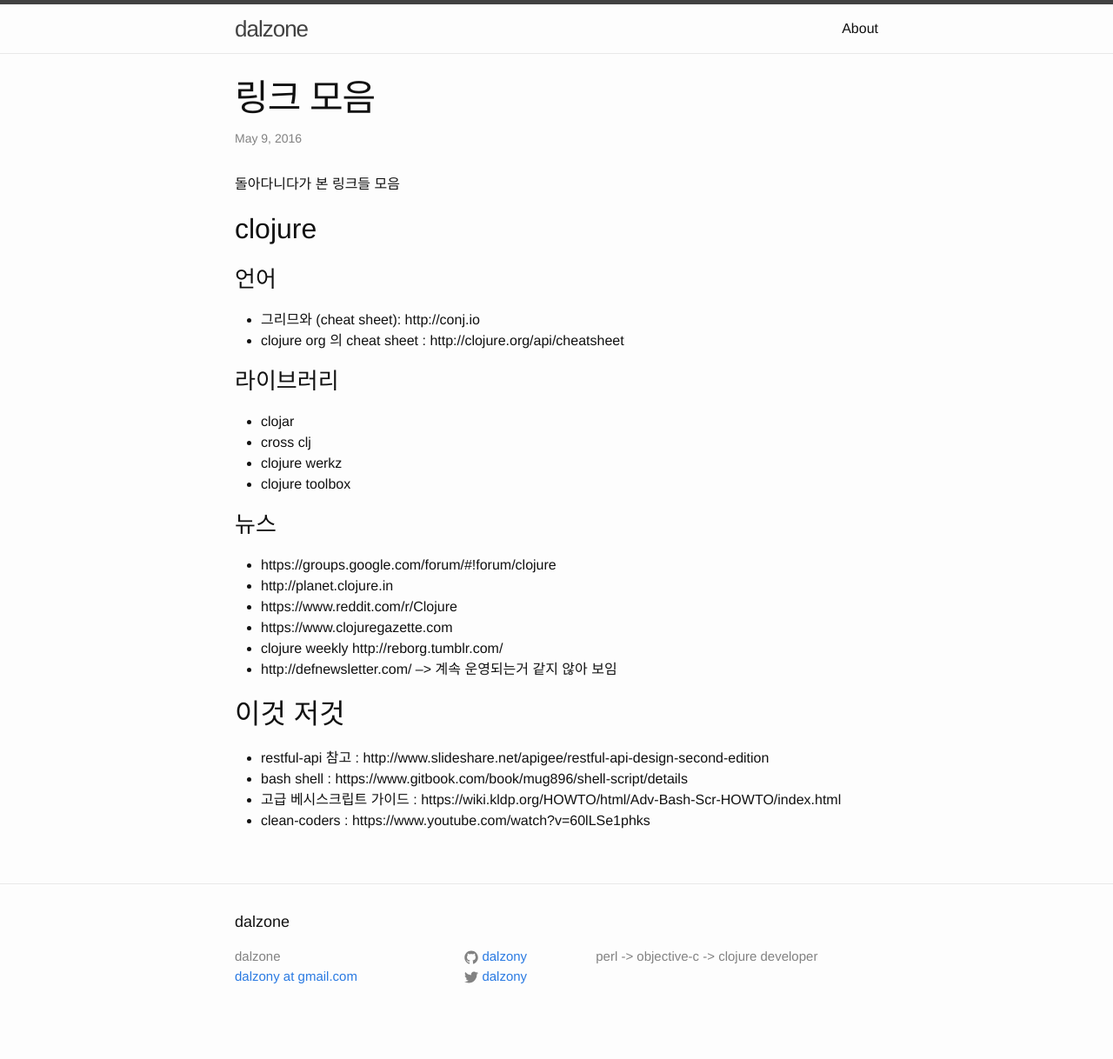
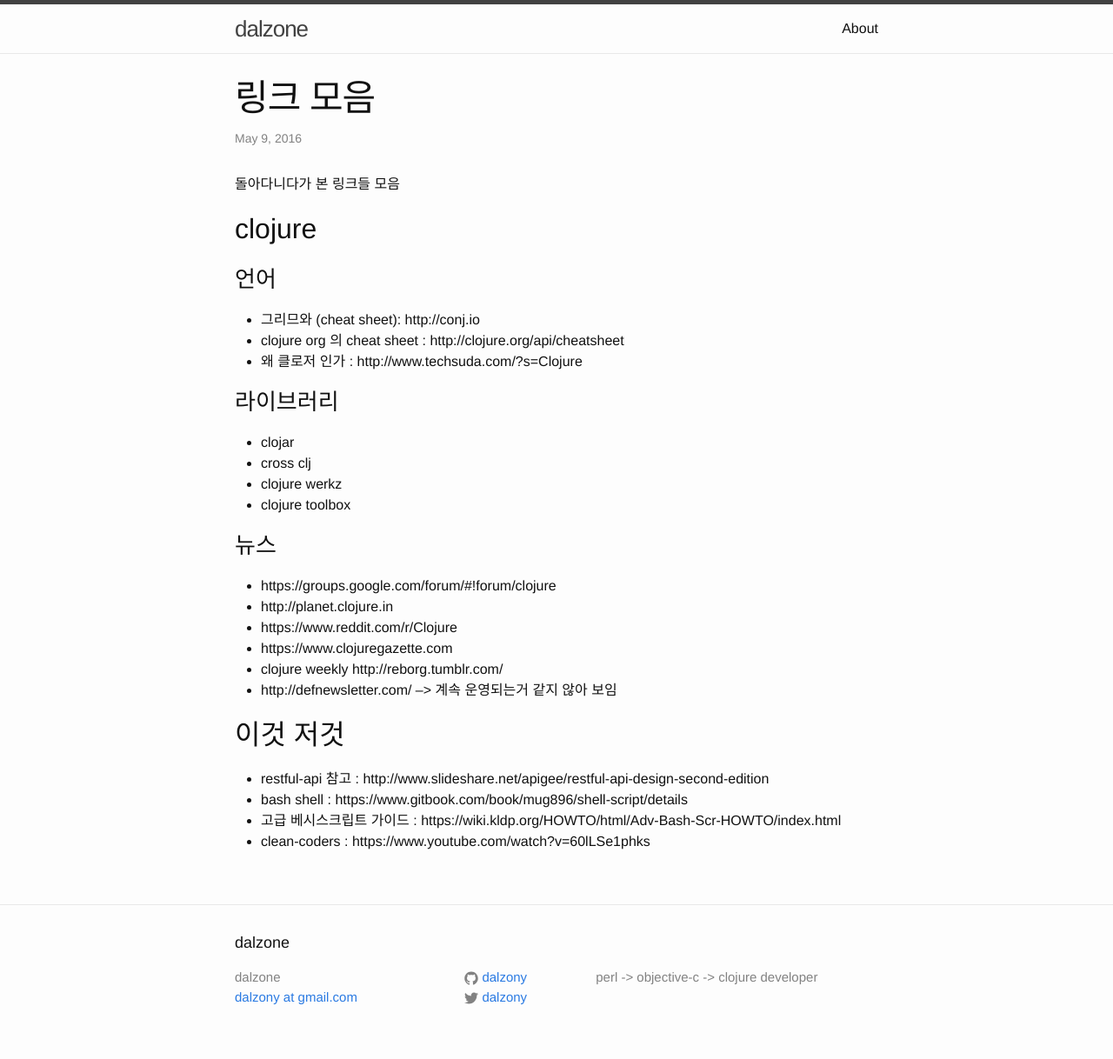
Before and after one commit to dalzony/dalzony.github.io, a Jekyll site: the page built from _posts/2016-05-09-links.markdown, in a window 1280 px wide. Shown: the whole page at 87% size. Built offline with Jekyll 4.4.1, drawn with Linux system fonts in a browser that asks for light colours; comment, search, counter and statistics services are not loaded; before the commit the page ends 1194 px from its top, so only the background shows below that.

Commit message:
링크 추가

```diff
--- a/_posts/2016-05-09-links.markdown
+++ b/_posts/2016-05-09-links.markdown
@@ -12,6 +12,7 @@
 
 - 그리므와 (cheat sheet): http://conj.io
 - clojure org 의 cheat sheet : http://clojure.org/api/cheatsheet
+- 왜 클로저 인가 : http://www.techsuda.com/?s=Clojure
 
 ### 라이브러리
 
```
